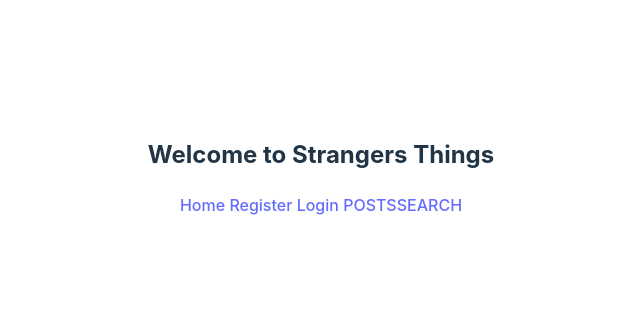
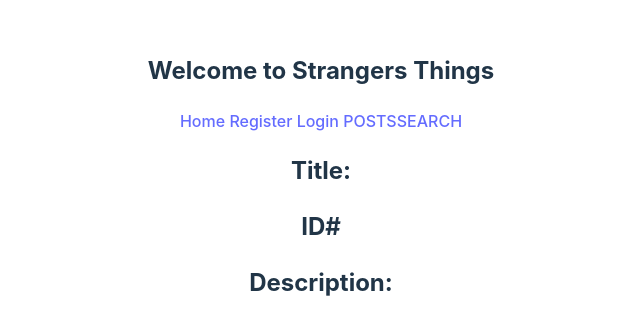
Before and after one commit to Cristina-and-Mason/our-strangers-things, a React (Vite) app: page /posts/1 in a window 1280 px wide. Shown: the part 223-558 px from the top of the page, without its empty margins (319-959 px from the left). Built offline with nearby package versions, Linux system fonts and the light colour scheme.

Commit message:
fixed fetching, broke registration

```diff
--- a/src/App.jsx
+++ b/src/App.jsx
@@ -1,6 +1,6 @@
 import { useState, useEffect } from 'react'
 import { Routes, Route, Link } from 'react-router-dom'
-import { PostsList, Home, SinglePost, SearchBar, Delete, NewPost, Register, NavBar, FetchOurPosts, Login } from './components/index';
+import { PostsList, Home, SinglePost, SearchBar, Delete, NewPost, Register, NavBar, Login } from './components/index';
 import './App.css'
 
 function App() {
@@ -27,7 +27,6 @@
 
   useEffect(() => {
     const token = localStorage.getItem("token");
-
     if (token) {
       setIsLoggedIn(true);
     }
@@ -47,7 +46,7 @@
         <NavBar isLoggedIn={isLoggedIn} setIsLoggedIn={setIsLoggedIn} />
         <Routes>
           <Route path="/" element={<Home />} />
-          <Route path="/posts" element={<PostsList allPosts={allPosts} newPost={newPost} setNewPost={setNewPost} />} />
+          <Route path="/posts" element={<PostsList allPosts={allPosts} setAllPosts={setAllPosts} newPost={newPost} setNewPost={setNewPost} />} />
           <Route path="/posts/:id" element={<SinglePost />} />
           <Route path="/searchbar" element={<SearchBar allPosts={allPosts}/>}></Route>
           <Route path="/register" element={<Register setIsLoggedIn={setIsLoggedIn}/>}></Route>
--- a/src/components/FetchOurPosts/FetchOurPosts.jsx
+++ /dev/null
@@ -1,40 +0,0 @@
-import React, {useState, useEffect} from 'react'
-
-function FetchOurPosts (props){
-const [allPosts, setAllPosts] = useState([]);
-useEffect (() =>{
-    async function fetchOurPosts(){
-      try {
-          const response= await fetch("https://strangers-things.herokuapp.com/api/2304-FTB-ET-WEB-FT/posts")
-
-          const translatedData= await response.json();
-
-          setAllPosts(translatedData.data.posts);
-
-          // console.log(translatedData.data.posts);
-      }catch (error){
-        console.log(error);
-      }
-    }
-    fetchOurPosts();
-  }, [])
-  const filteredThings = allPosts.filter((things) =>
-  things.title.toLowerCase().includes(searchQuery.toLowerCase())
-);
-  return(
-    <div>
-    <h2>All Posts below:</h2>
-    {
-        <NewPost newPost={props.newPost} setNewPost={props.setNewPost} />
-}
-    {
-   props.allPosts.length ? props.allPosts.map((post) => {
-        return <SinglePost key={post._id} id={post._id} title={post.title} description={post.description}/>
-    }) : (
-        <h3>Loading</h3>
-    )
-}
-</div>
-  )
-}
-export default FetchOurPosts;
--- a/src/components/PostsList/PostsList.jsx
+++ b/src/components/PostsList/PostsList.jsx
@@ -3,7 +3,24 @@
 import NewPost from "../NewPost/NewPost";
 
 function PostsList (props) {
-    // console.log(props)
+    useEffect (() =>{
+        async function fetchOurPosts(){
+            console.log(props)
+          try {
+              const response= await fetch("https://strangers-things.herokuapp.com/api/2304-FTB-ET-WEB-FT/posts")
+
+              const translatedData= await response.json();
+
+              props.setAllPosts(translatedData.data.posts);
+
+              // console.log(translatedData.data.posts);
+          }catch (error){
+            console.log(error);
+          }
+        }
+        fetchOurPosts();
+      }, [])
+
     return(
         <div>
             <h2>All Posts below:</h2>
--- a/src/components/SinglePost/SinglePost.jsx
+++ b/src/components/SinglePost/SinglePost.jsx
@@ -1,9 +1,9 @@
 function SinglePost ( post ){
     return(
         <div>
-            <h2>{post.title}</h2>
-            <h2>{post.id}</h2>
-            <h2>{post.description}</h2>
+            <h2>Title: {post.title}</h2>
+            <h2>ID# {post.id}</h2>
+            <h2>Description: {post.description}</h2>
         </div>
     )
 }
--- a/src/components/index.js
+++ b/src/components/index.js
@@ -6,5 +6,4 @@
 export {default as Delete} from "./Delete/Delete";
 export {default as Register} from "./Register/Register";
 export {default as NavBar} from "./NavBar/NavBar";
-export {default as FetchOurPosts} from "./FetchOurPosts/FetchOurPosts"
 export {default as Login} from "./Login/Login"
```
